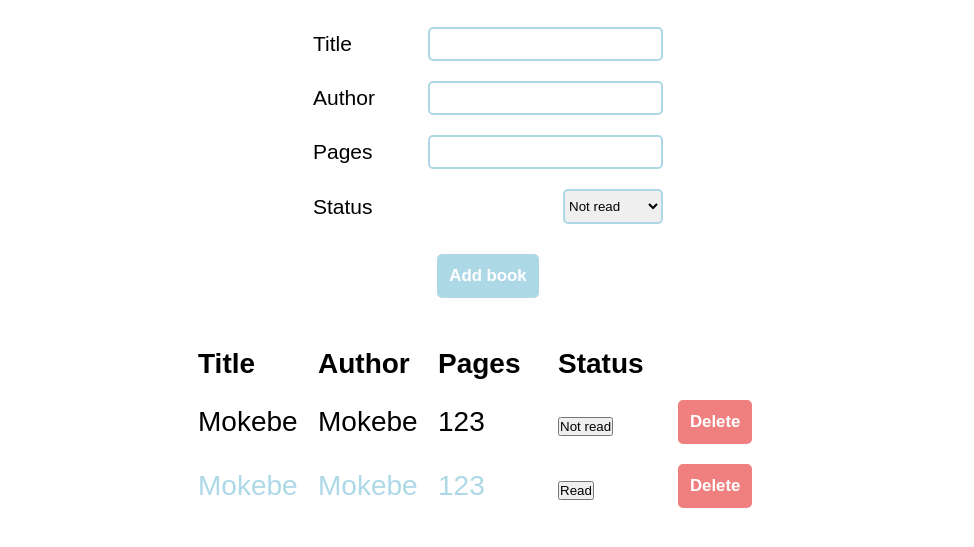
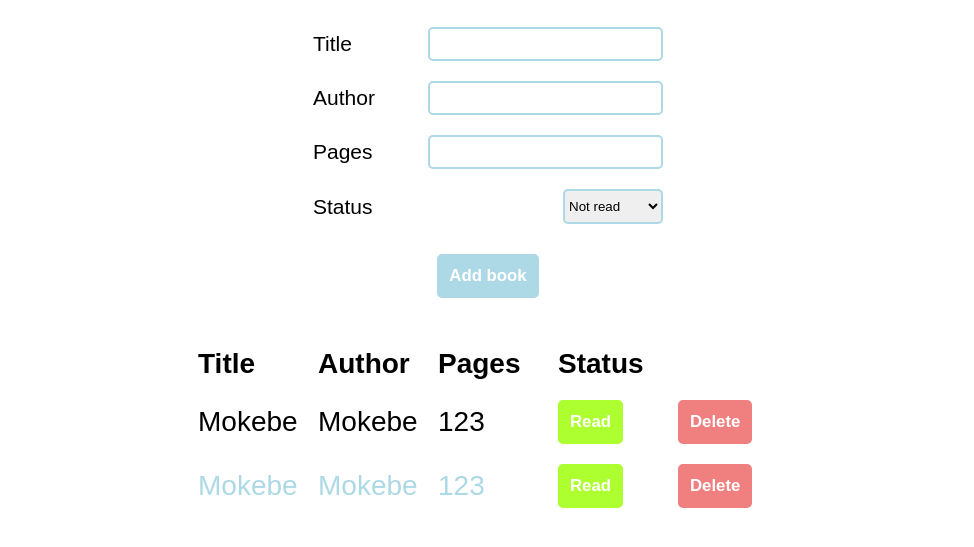
Before and after one commit to MKrupaGH/Library, a plain HTML site: page index.html in a window 1280 px wide. Both pictures are taken after a click on the button "Not read". Shown: the part 131-678 px from the top of the page, without its empty margins (152-1126 px from the left). Drawn offline with Linux system fonts and the light colour scheme.

Commit message:
All functions added, working, needs refactor

```diff
--- a/code.js
+++ b/code.js
@@ -68,11 +68,45 @@ function showList() {
         <button class="delete" data-value="${index}">Delete</button>
         </td>
       </tr> `;
+
     $list.insertAdjacentHTML("afterbegin", bookListed);
+
+    const btn = document.querySelector(".change");
+
+    if (book.status === "Not read") {
+      btn.classList.add("change-notRead");
+    } else {
+      btn.classList.add("change-read");
+    }
   });
 
-  let deleteBtns = document.querySelectorAll(".delete").forEach((btn) => {
-    btn.addEventListener("click", (e) => findBook(e));
+  document.querySelectorAll(".delete").forEach((btn) => {
+    btn.addEventListener("click", (e) => {
+      const findedIndex = findBook(e);
+      myLibrary.splice(findedIndex, 1);
+      e.target.parentElement.parentElement.remove();
+      updateStorage();
+    });
+  });
+
+  document.querySelectorAll(".change").forEach((btn) => {
+    btn.addEventListener("click", (e) => {
+      const findedIndex = findBook(e);
+
+      if (e.target.textContent === "Not read") {
+        myLibrary[findedIndex].status = "Read";
+        e.target.classList.remove("change-notRead");
+        e.target.classList.add("change-read");
+        e.target.textContent = "Read";
+        updateStorage();
+      } else if (e.target.textContent === "Read") {
+        myLibrary[findedIndex].status = "Not read";
+        e.target.classList.remove("change-read");
+        e.target.classList.add("change-notRead");
+        e.target.textContent = "Not read";
+        updateStorage();
+      }
+    });
   });
 }
 
@@ -82,7 +116,6 @@ function clearForm() {
   $pages.value = "";
 }
 
-function findBook(index) {
-  console.log(index.target.getAttribute("data-value"));
-  return index.target.getAttribute("data-value");
+function findBook(listenerTarget) {
+  return listenerTarget.target.getAttribute("data-value");
 }
--- a/style.css
+++ b/style.css
@@ -58,7 +58,9 @@ form {
   margin: 10px;
 }
 
-input,.delete {
+input,
+.delete,
+.change {
   font-size: 1.2rem;
   min-height: 25px;
   border: 2px solid lightblue;
@@ -73,7 +75,9 @@ select {
   border-radius: 5px;
 }
 
-input[type="submit"],.delete {
+input[type="submit"],
+.delete,
+.change {
   font-weight: bold;
   padding: 10px;
   background-color: lightblue;
@@ -83,6 +87,7 @@ input[type="submit"],.delete {
 input[type="submit"]:hover {
   background-color: blue;
   border-color: blue;
+  cursor: pointer;
 }
 
 .btn {
@@ -112,12 +117,29 @@ tr:nth-of-type(2n) {
   color: lightblue;
 }
 
-.delete{
+.delete,
+.change {
   background-color: lightcoral;
   border: 2px solid lightcoral;
   border-radius: 5px;
 }
 
-.delete:hover{
+.delete:hover {
   background-color: red;
+  cursor: pointer;
 }
+
+.change:hover {
+  transform: scale(1.1);
+  cursor: pointer;
+}
+
+.change-read {
+  background-color: greenyellow;
+  border: 2px solid greenyellow;
+}
+
+.change-notRead {
+  background-color: lightcoral;
+  border: 2px solid lightcoral;
+}
```
Also changed, not shown: index.html (line endings or trailing spaces).
